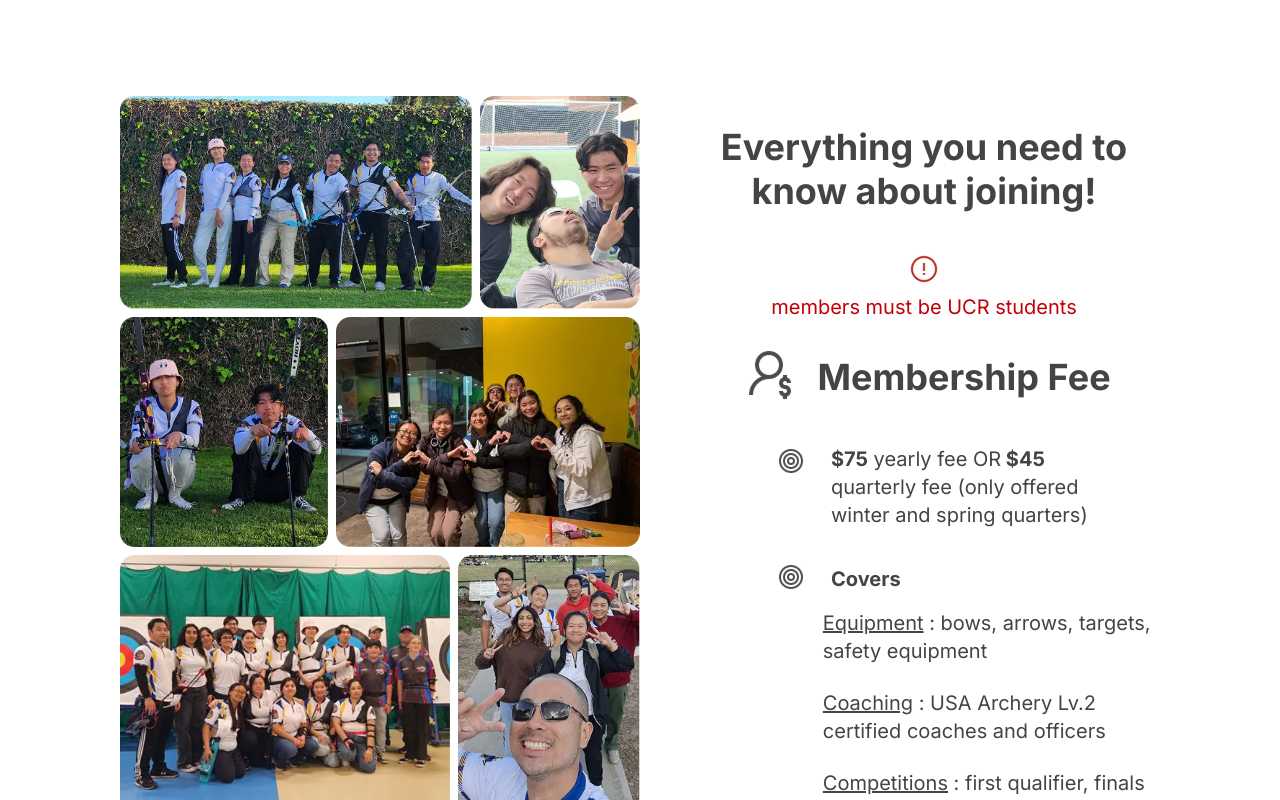
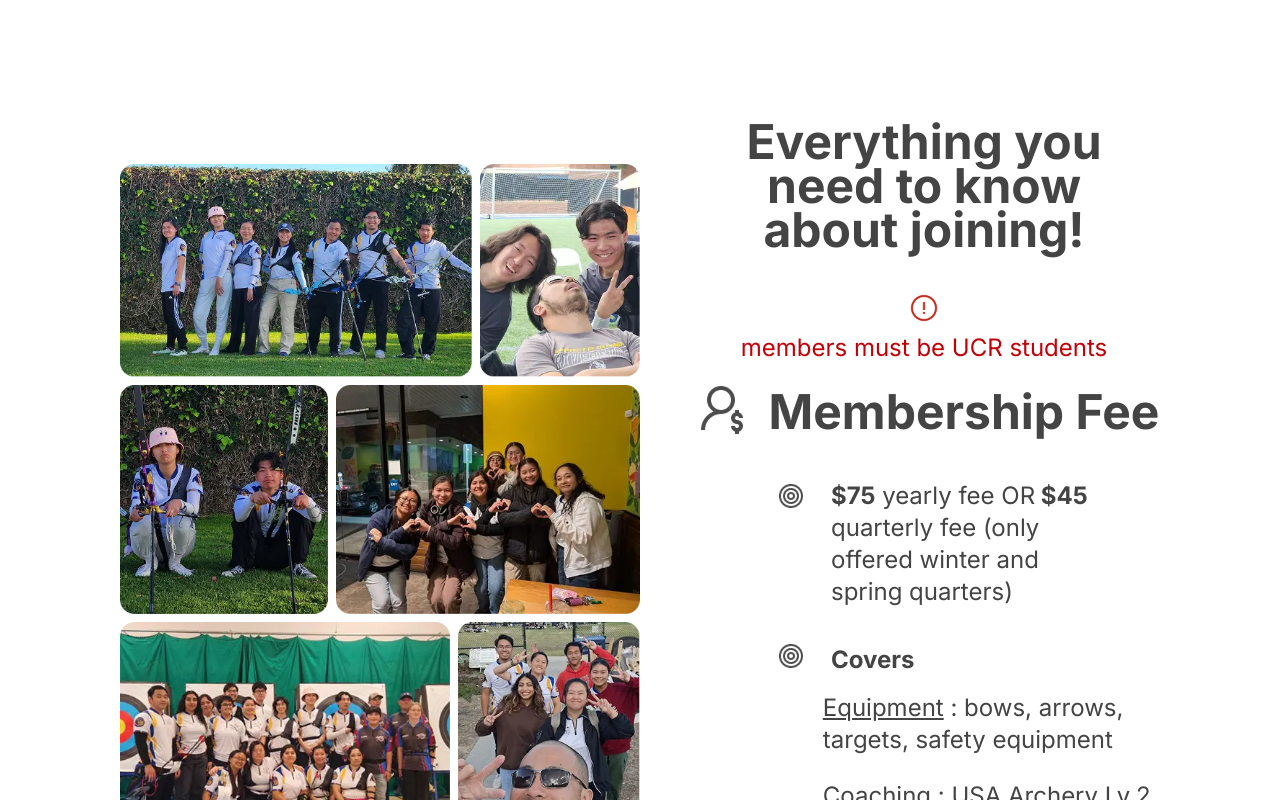
Before and after one commit to acm-ucr/archery-website, a Next.js app: page /join in a window 1280 px wide. Shown: the part 560-1360 px from the top of the page. Built offline with nearby package versions, Linux system fonts and the light colour scheme.

Commit message:
More fixes

```diff
--- a/src/components/join/gallery.tsx
+++ b/src/components/join/gallery.tsx
@@ -23,14 +23,14 @@ const Gallery = () => {
         viewport={{ once: true }}
       >
         <div className="mt-6 flex flex-col items-center justify-self-center text-center md:col-start-2 md:row-start-1 md:ml-8 lg:ml-12">
-          <p className="text-archery-grey-400 px-6 text-2xl font-bold xl:mb-6 xl:text-4xl xl:leading-11">
+          <p className="text-archery-grey-400 px-6 text-2xl font-bold xl:mb-6 xl:text-5xl xl:leading-11">
             Everything you need to know about joining!
           </p>
           <div className="mt-4 flex items-center gap-2 md:flex-col">
             <div className="w-4 lg:w-6 xl:w-8">
               <Image src={Warning} alt="Warning" className="object-cover" />
             </div>
-            <p className="text-xs text-red-700 lg:text-base xl:text-xl">
+            <p className="text-xs text-red-700 lg:text-base xl:text-2xl">
               members must be UCR students
             </p>
           </div>
@@ -53,7 +53,7 @@ const Gallery = () => {
               alt="Membership Fee"
               className="mb-2 w-8 justify-self-center object-cover md:w-10 lg:w-12 xl:w-16"
             />
-            <p className="text-archery-grey-400 text-xl font-bold lg:text-2xl xl:text-4xl">
+            <p className="text-archery-grey-400 text-xl font-bold lg:text-2xl xl:text-5xl">
               Membership Fee
             </p>
           </div>
@@ -64,7 +64,7 @@ const Gallery = () => {
                 alt="Bullet Point 1"
                 className="mr-4 ml-5 w-4 object-cover md:mr-5 md:ml-6 lg:mx-7 lg:mr-6 lg:w-6 xl:w-8"
               />
-              <p className="text-archery-grey-400 text-start text-xs md:w-2/3 lg:text-base xl:text-xl">
+              <p className="text-archery-grey-400 text-start text-xs md:w-2/3 lg:text-base xl:text-2xl">
                 {" "}
                 <span className="font-bold">$75</span> yearly fee OR
                 <span className="font-bold"> $45</span> quarterly fee (only
@@ -77,7 +77,7 @@ const Gallery = () => {
                 alt="Bullet Point 2"
                 className="mr-4 ml-5 w-4 object-cover md:mr-5 md:ml-6 lg:mx-7 lg:mr-6 lg:w-6 xl:w-8"
               />
-              <p className="text-archery-grey-400 text-xs font-bold lg:text-base xl:mt-1 xl:text-xl">
+              <p className="text-archery-grey-400 text-xs font-bold lg:text-base xl:mt-1 xl:text-2xl">
                 Covers
               </p>
             </div>
@@ -86,7 +86,7 @@ const Gallery = () => {
             {Feeinfo.map(({ title, descriptions }, index) => (
               <p
                 key={index}
-                className="text-archery-grey-400 text-xs lg:text-base xl:text-xl"
+                className="text-archery-grey-400 text-xs lg:text-base xl:text-2xl"
               >
                 <span className="underline">{title}</span>
                 {descriptions}
--- a/src/components/join/howToJoin.tsx
+++ b/src/components/join/howToJoin.tsx
@@ -6,7 +6,7 @@ import HowToJoinSide from "@/public/HowToJoinSide.webp";
 
 const HowToJoin = () => {
   return (
-    <div className="text-archery-grey-200 mt-20 grid w-11/12 grid-cols-1 gap-y-10 justify-self-center sm:w-5/6 lg:mt-40 lg:grid-cols-[3fr_2fr] lg:gap-x-6 lg:gap-y-0">
+    <div className="text-archery-grey-200 mx-auto mt-20 grid w-11/12 grid-cols-1 items-center gap-y-10 justify-self-center sm:w-5/6 lg:mt-40 lg:grid-cols-[3fr_2fr] lg:gap-x-6 lg:gap-y-0">
       <div className="flex justify-center lg:justify-center">
         <div className="flex w-full max-w-sm flex-col gap-6 sm:max-w-md lg:gap-8">
           <div className="flex justify-start">
```
